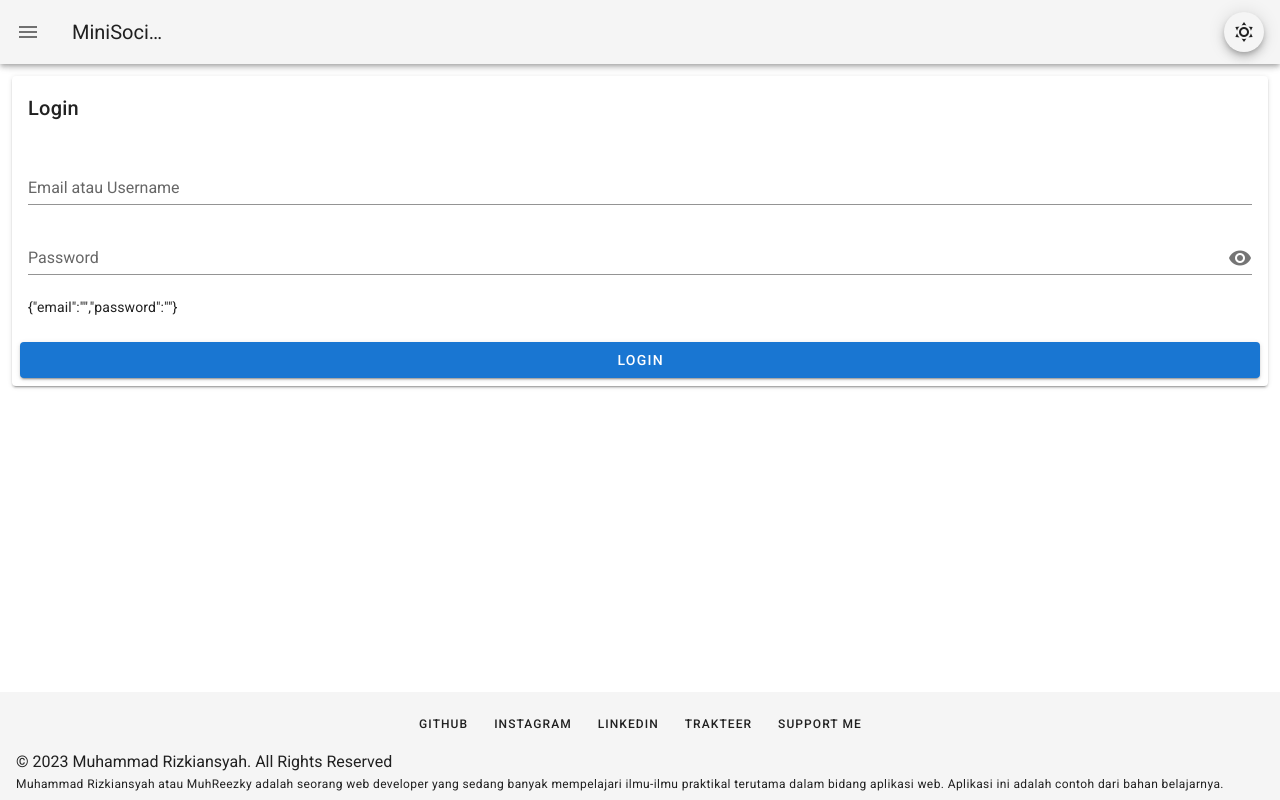
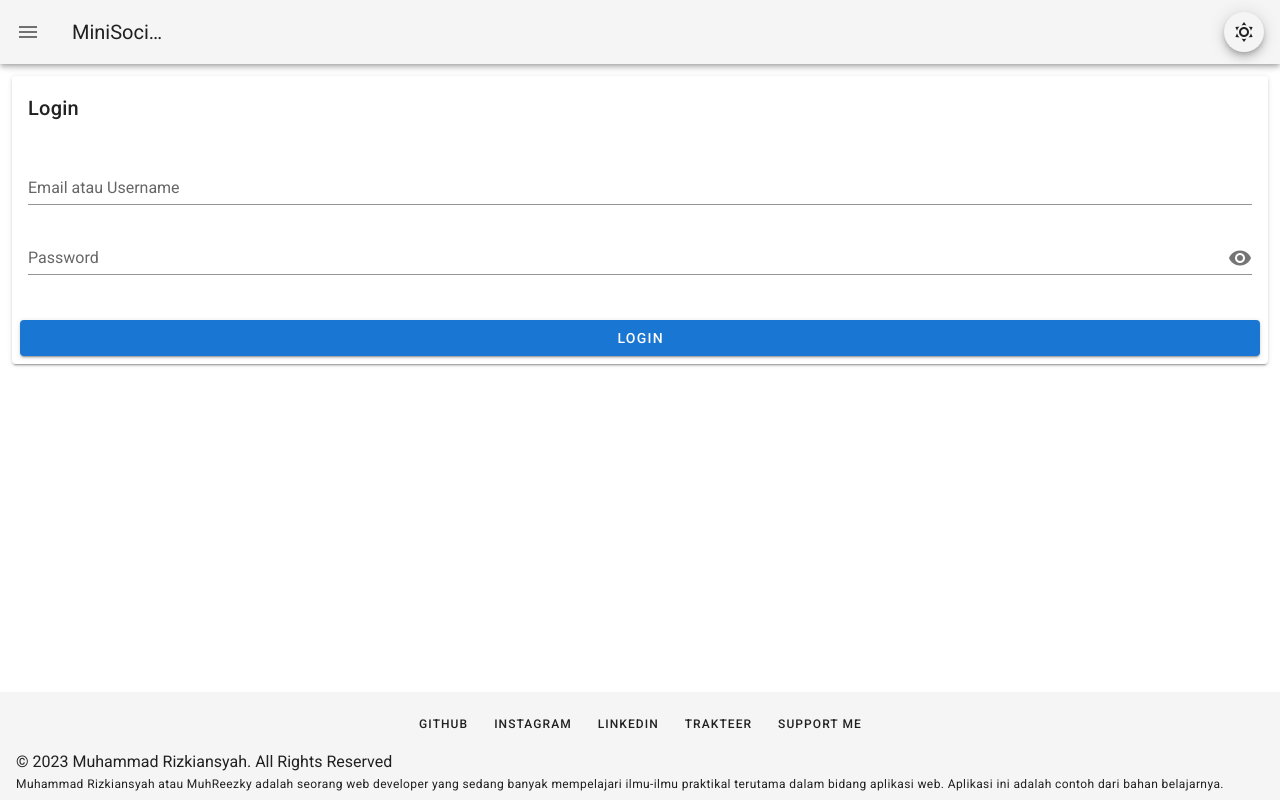
Before and after one commit to muhreezky/nuxt-minisocial, a Nuxt app: page /login in a window 1280 px wide. Built offline with nearby package versions, Linux system fonts and the light colour scheme.

Commit message:
refactor: menghapus text loginData pada halaman login

```diff
--- a/pages/login.vue
+++ b/pages/login.vue
@@ -19,7 +19,6 @@
           placeholder="Masukkan password akun anda"
           required
         />
-        {{ loginData }}
       </v-card-text>
       <v-card-actions>
         <v-btn type="submit" block color="primary">
@@ -52,11 +51,6 @@
         }
       };
     },
-    computed: {
-      loginData () {
-        return JSON.stringify({ email: this.form.email.value, password: this.form.password.value });
-      }
-    },
     methods: {
       async login () {
         await this.$auth.loginWith('local', {
```
